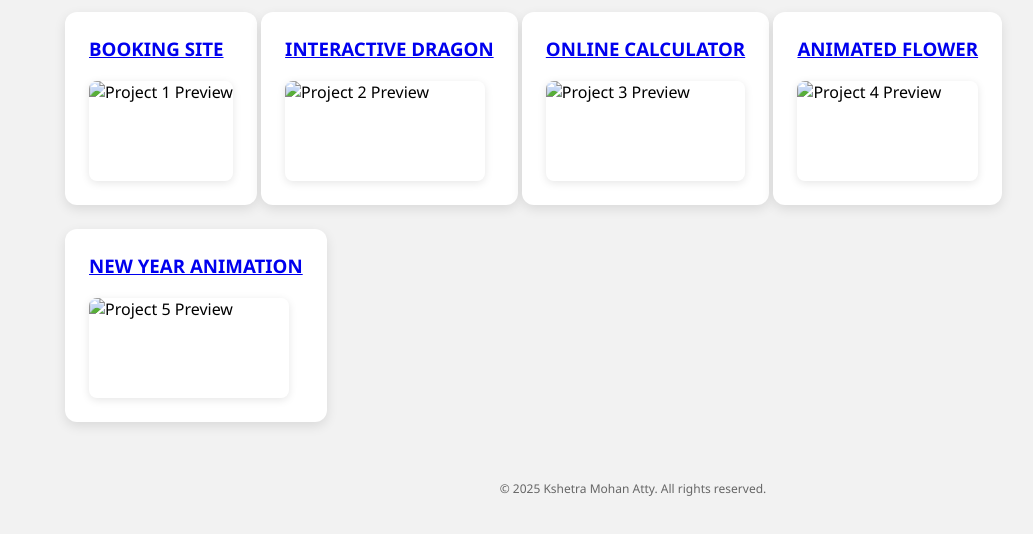
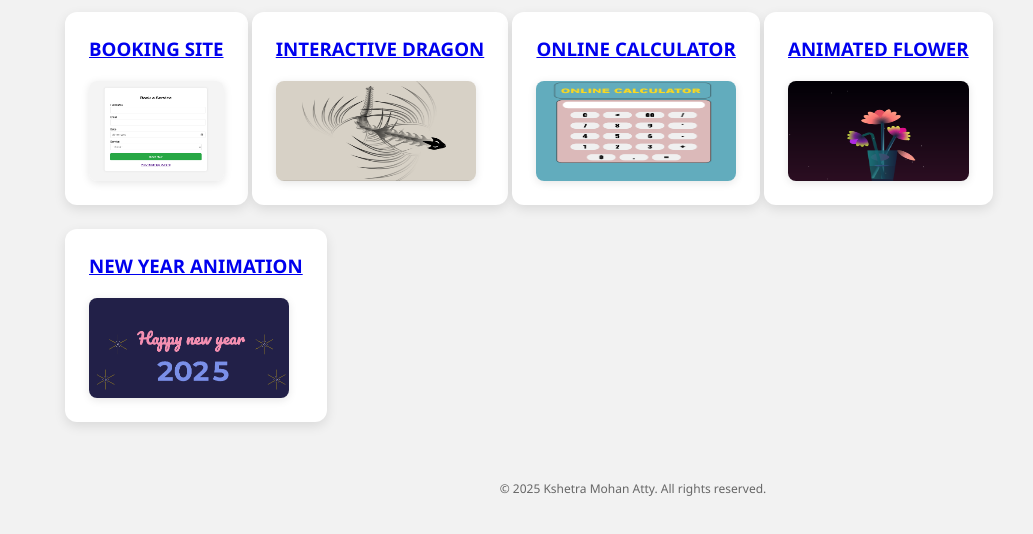
Before and after one commit to mohankshetra/PORTFOLIO, a plain HTML site: page projects.html in a window 1280 px wide. Shown: the part 136-670 px from the top of the page, without its empty margins (7-1040 px from the left). Drawn offline with Linux system fonts and the light colour scheme.

Commit message:
Update projects.html

```diff
--- a/projects.html
+++ b/projects.html
@@ -12,27 +12,27 @@
             <h3>
             <a href="booking site.html">BOOKING SITE<br /></a></h3>
 
-            <img src="../assets/images/bookingste2.png" alt="Project 1 Preview" href="booking site.html" height="200">
+            <img src="bookingste2.png" alt="Project 1 Preview" href="booking site.html" height="200">
         </li>
         <li>
             <h3><a href="interactive dragon.html">INTERACTIVE DRAGON<br /></a></h3>
 
-            <img src="../assets/images/intrac.png" alt="Project 2 Preview" height="200">
+            <img src="intrac.png" alt="Project 2 Preview" height="200">
         </li>
         <li>
             <h3><a href="cacl.html">ONLINE CALCULATOR</a></h3>
 
-            <img src="../assets/images/calc.png" alt="Project 3 Preview" height="200">
+            <img src="calc.png" alt="Project 3 Preview" height="200">
         </li>
         <li>
             <h3><a href="animated flower.html">ANIMATED FLOWER</a></h3 >
 
-            <img src="../assets/images/tulip.png" alt="Project 4 Preview" height="200">
+            <img src="tulip.png" alt="Project 4 Preview" height="200">
         </li>
         <li>
             <h3><a href="new year.html">NEW YEAR ANIMATION</a></h3>
 
-            <img src="../assets/images/new year.png" alt="Project 5 Preview" height="200">
+            <img src="new year.png" alt="Project 5 Preview" height="200">
     </Ol>
      <footer>
         <small>© 2025 Kshetra Mohan Atty. All rights reserved.</small>
```
